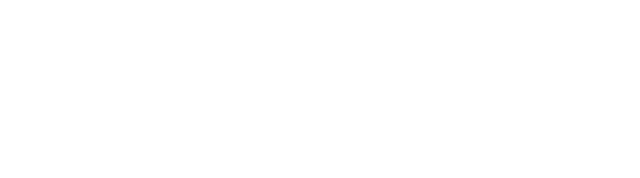
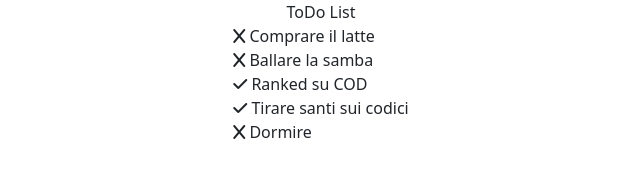
Before and after one commit to simonescoca/vue-todolist, a plain HTML site: page index.html in a window 1280 px wide. Shown: the whole page, without its empty margins (319-959 px from the left). Drawn offline with nearby package versions, Linux system fonts and the light colour scheme.

Commit message:
added checked / uncheked boolean variable

```diff
--- a/index.html
+++ b/index.html
@@ -15,7 +15,24 @@
         </script>
         <div id="app">
         <!-- <VueJS APP> -->
-
+            <main class="container d-flex">
+                <section class="m-auto my_todo-container">
+                    <header class="text-center my_title">
+                        ToDo List
+                    </header>
+                    <ul class="d-flex flex-column list-unstyled my_list">
+                        <li class="my_task" v-for="(singleTask, index) in ToDoList">
+                            <span v-if="singleTask.isDone">
+                                <i class="fa-solid fa-check"></i>
+                            </span>
+                            <span v-if="!singleTask.isDone">
+                                <i class="fa-solid fa-x"></i>
+                            </span>
+                            {{singleTask.text}}
+                        </li>
+                    </ul>
+                </section>
+            </main>
         <!-- </VueJS APP> -->
         </div>
         <script src="script.js">
```
